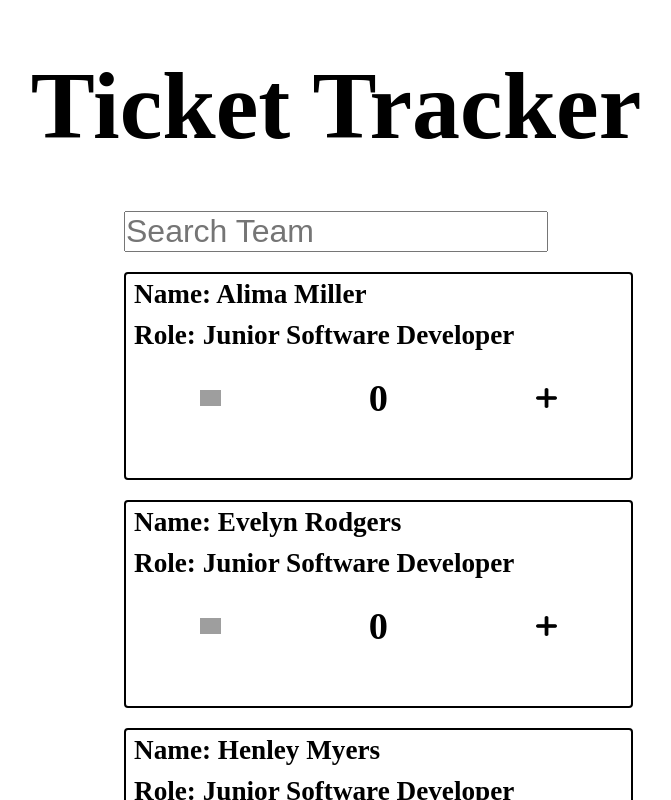
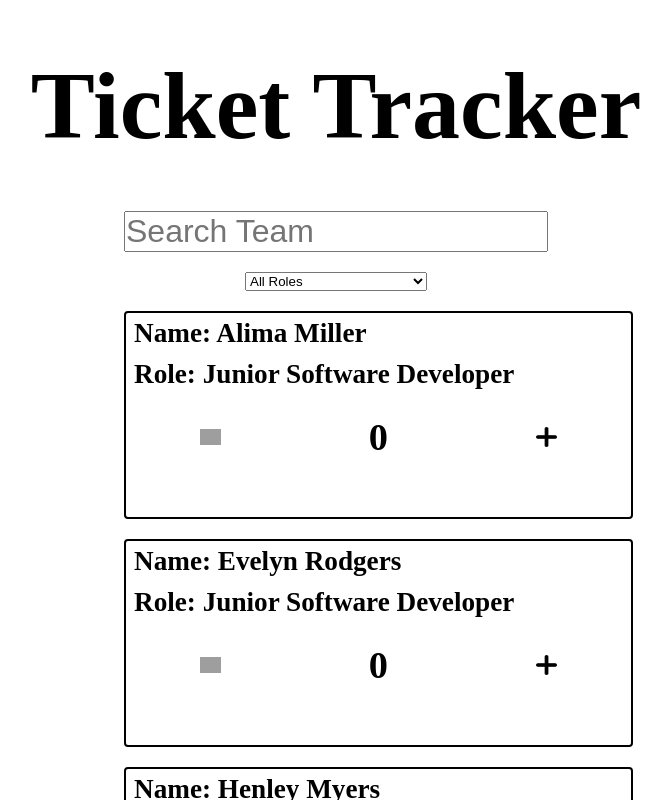
Before and after one commit to chae-la/project-4-react, a React (Vite) app: page / in a window 1280 px wide. Shown: the top 800 px of the page, without its empty margins (304-975 px from the left). Built offline with nearby package versions, Linux system fonts and the light colour scheme; grey boxes are pictures that could not be loaded.

Commit message:
Worked on dropdown Filter.

```diff
--- a/src/App.tsx
+++ b/src/App.tsx
@@ -1,7 +1,7 @@
 import "./App.scss";
 import team from "./data/team";
-import Card from "./components/Card/Card";
 import SearchTeam from "./containers/SearchTeam/SearchTeam";
+
 
 const App = () => {
   const names = team.map((member) => member.name);
@@ -9,6 +9,7 @@ const App = () => {
   return (
     <div className="app">
       <h1 className="app__title">Ticket Tracker</h1>
+
       <div className="app__counter-container">
       <SearchTeam names={names} roles={role} />
       </div>
--- a/src/components/Card/Card.tsx
+++ b/src/components/Card/Card.tsx
@@ -3,7 +3,7 @@ import Counter from "../Counter/Counter.tsx";
 
 type CardProps = {
     name: string;
-    id?: number;
+    id: number;
     role: string;
 }
 
--- a/src/components/Counter/Counter.scss
+++ b/src/components/Counter/Counter.scss
@@ -8,6 +8,8 @@
         width: 1.3rem;
         &:hover{
             cursor: pointer;
+            flex-grow: 0.03;
+            transition: 0.2s;
         }
     }
 }
--- a/src/components/DropdownFilter/DropdownFilter.scss
+++ b/src/components/DropdownFilter/DropdownFilter.scss
@@ -0,0 +1,5 @@
+.dropdown-filter{
+    display: flex;
+    justify-content: center;
+    margin-top: 20px;
+}
--- a/src/components/DropdownFilter/DropdownFilter.tsx
+++ b/src/components/DropdownFilter/DropdownFilter.tsx
@@ -0,0 +1,29 @@
+import "./DropdownFilter.scss";
+import { ChangeEventHandler } from "react";
+
+type DropdownFilterProps = {
+  handleChange: ChangeEventHandler<HTMLSelectElement>;
+};
+
+const DropdownFilter = ({ handleChange }: DropdownFilterProps) => {
+
+  return (
+    <div className="dropdown-filter">
+      <select onChange={handleChange}>
+        <option value="">All Roles</option>
+        <option value="Junior Software Developer">
+          Junior Software Developer
+        </option>
+        <option value="Software Developer">Software Developer</option>
+        <option value="Senior Software Developer">
+          Senior Software Developer
+        </option>
+        <option value="Project Manager">Project Manager</option>
+        <option value="Tester">Tester</option>
+        <option value="Hard Man">Hard Man</option>
+      </select>
+    </div>
+  );
+};
+
+export default DropdownFilter;
--- a/src/components/SearchBox/SearchBox.tsx
+++ b/src/components/SearchBox/SearchBox.tsx
@@ -9,11 +9,8 @@ type SearchBoxProps = {
 }
 
 const SearchBox = ({label, searchTerm, handleInput}: SearchBoxProps) => {
-    // const capitalisedLabel = label[0].toUpperCase() + label.slice(1);
-
     return (
         <div className="search-box">
-            {/* <label>{capitalisedLabel}</label> */}
             <input placeholder="Search Team" type="text" name={label} value={searchTerm} onInput={handleInput} className="search-box__input"/>
         </div>
     )
--- a/src/containers/SearchTeam/SearchTeam.tsx
+++ b/src/containers/SearchTeam/SearchTeam.tsx
@@ -1,6 +1,8 @@
-import { FormEvent, useState } from "react";
+import { ChangeEvent, FormEvent, useState } from "react";
 import SearchBox from "../../components/SearchBox/SearchBox";
 import Card from "../../components/Card/Card";
+import DropdownFilter from "../../components/DropdownFilter/DropdownFilter";
+import team from "../../data/team";
 
 type SearchTeamProps = {
   names: string[];
@@ -9,6 +11,7 @@ type SearchTeamProps = {
 
 const SearchTeam = ({ names, roles }: SearchTeamProps) => {
   const [searchInput, setSearchInput] = useState<string>("");
+  const [roleFilter, setRoleFilter] = useState<string>("");
 
   const handleInput = (event: FormEvent<HTMLInputElement>) => {
     const input = event.currentTarget.value.toLowerCase();
@@ -18,6 +21,19 @@ const SearchTeam = ({ names, roles }: SearchTeamProps) => {
     name.toLowerCase().includes(searchInput)
   );
 
+  const handleFilterRole = (event: ChangeEvent<HTMLSelectElement>) => {
+    const inputs = event.currentTarget.value;
+    setRoleFilter(inputs);
+  };
+
+  const filterRole = team.filter((member) => {
+    return (
+      member.name.toLowerCase().includes(searchInput) &&
+      (roleFilter === "" ||
+        member.role.toLowerCase() === roleFilter.toLowerCase())
+    );
+  });
+
   return (
     <div className="SearchTeam">
       <SearchBox
@@ -25,9 +41,11 @@ const SearchTeam = ({ names, roles }: SearchTeamProps) => {
         searchTerm={searchInput}
         handleInput={handleInput}
       />
+      <DropdownFilter handleChange={handleFilterRole} />
+
       <div>
-        {filteredTeam.map((name, index) => (
-          <Card key={index} name={name} role={roles[index]} />
+        {filterRole.map((employee) => (
+          <Card id={employee.id} name={employee.name} role={employee.role} />
         ))}
       </div>
     </div>
```
